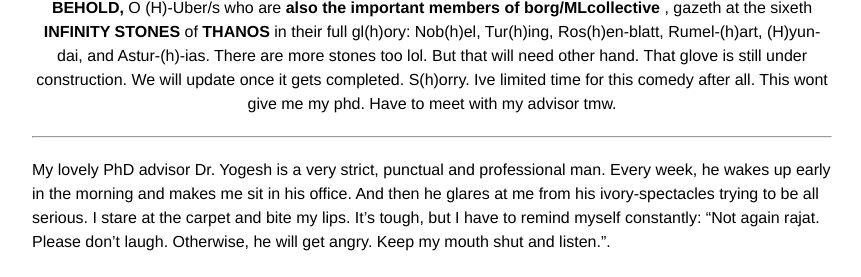
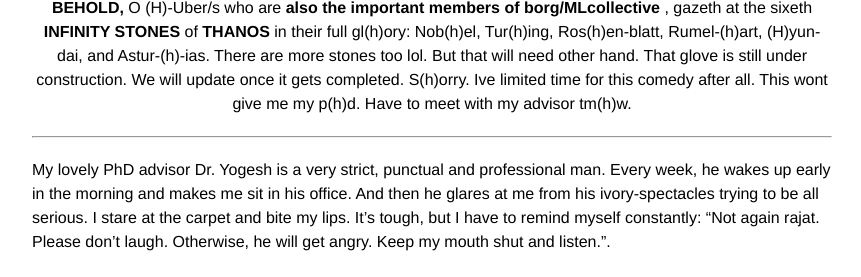
Before and after one commit to rajatmodi62/rajatmodi62.github.io, a Jekyll site: the page built from _posts/2024-10-26-hinton_apm.md, in a window 1280 px wide and 900 px high, scrolled down 2669 px, cut to the strip 237-514 px from the top of the window. Shown: the whole strip, without its empty margins (208-1069 px from the left). Built offline with Jekyll 4.4.1, drawn with Linux system fonts in a browser that asks for light colours; comment, search, counter and statistics services are not loaded.

Commit message:
soft link blog

```diff
--- a/_posts/2024-10-26-hinton_apm.md
+++ b/_posts/2024-10-26-hinton_apm.md
@@ -67,7 +67,7 @@ p.s. We have members from <b>(H)-Uber/s too</b>(cc Rosanne Liu, Jason Yosinski).
     <img class="img-fluid" src="{{ site.baseurl }}\assets\img\apm\infinity_stone.png" style="width: 50%; height: auto;"> <!-- Image width is 50% of its parent -->
 </div>
 <div class="caption" style="text-align: center;">
-    <b> BEHOLD,</b> O (H)-Uber/s who are <b>also the important members of borg/MLcollective </b>, gazeth at the sixeth <b> INFINITY STONES</b> of <b>THANOS</b> in their full gl(h)ory: Nob(h)el, Tur(h)ing, Ros(h)en-blatt, Rumel-(h)art, (H)yun-dai, and Astur-(h)-ias. There are more stones too lol. But that will need other hand. That glove is still under construction. We will update once it gets completed. S(h)orry. Ive limited time for this comedy after all. This wont give me my phd. Have to meet with my advisor tmw.
+    <b> BEHOLD,</b> O (H)-Uber/s who are <b>also the important members of borg/MLcollective </b>, gazeth at the sixeth <b> INFINITY STONES</b> of <b>THANOS</b> in their full gl(h)ory: Nob(h)el, Tur(h)ing, Ros(h)en-blatt, Rumel-(h)art, (H)yun-dai, and Astur-(h)-ias. There are more stones too lol. But that will need other hand. That glove is still under construction. We will update once it gets completed. S(h)orry. Ive limited time for this comedy after all. This wont give me my p(h)d. Have to meet with my advisor tm(h)w.
 </div>
 <!-- And now, as even the stars spanning the cosmos <b> shall be forced to bear witness </b>  this grandiose-moment , under the sacred laws of academic-tradition spanning <b> millennia </b>, and the blessings of esteemed NeurIPS program committee, <b>(Me)mbers of the (ML)Collective</b> on this twenty eighth day of the month of october in the year 2024 of our humble lord <b>Jesus Christ</b>  hereby lay claim to  Yannic Kilcher’s <b>“(Me)-GLO-(MiL)-lennia”</b>. Member's locations can include any land, water, spaceships, and inside volcanoes too. May this claim forever rest <b>UNWAVERING, UNDILUTED and UNCHALLENGED </b>.
 
```
